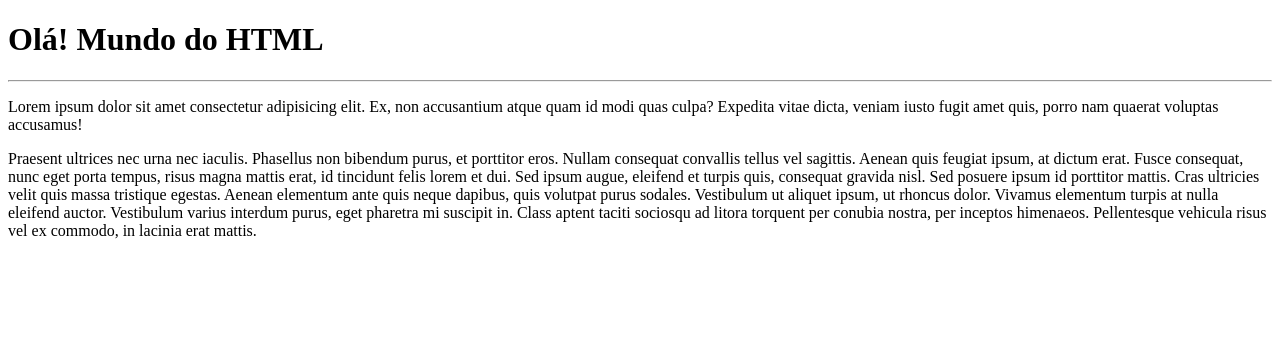
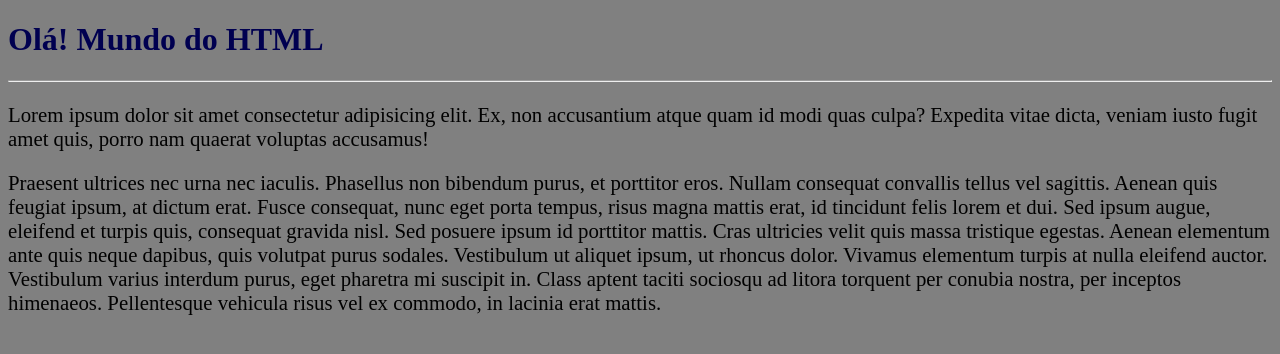
Before and after one commit to gonzaga95/BlueEdTech-Modulo02, a plain HTML site: page Exercicios/Aula02/ex01.html in a window 1280 px wide. Drawn offline with Linux system fonts and the light colour scheme.

Commit message:
exercicios 01 aula 04

```diff
--- a/Exercicios/Aula02/ex01.html
+++ b/Exercicios/Aula02/ex01.html
@@ -5,6 +5,7 @@
     <meta charset="UTF-8">
     <meta http-equiv="X-UA-Compatible" content="IE=edge">
     <meta name="viewport" content="width=device-width, initial-scale=1.0">
+    <link rel="stylesheet" href="/Exercicios/Aula04/ex01.css">
     <title>Exercicio 01</title>
 </head>
 
--- /dev/null
+++ b/Exercicios/Aula04/ex01.css
@@ -0,0 +1,15 @@
+*{
+    font: Arial;
+}
+
+body{
+    background-color: gray;
+}
+
+h1{
+    color:rgb(0, 0, 80)
+}
+
+p{
+    font-size: 1.3rem;
+}
```
Also changed, not shown: 1 other file.
